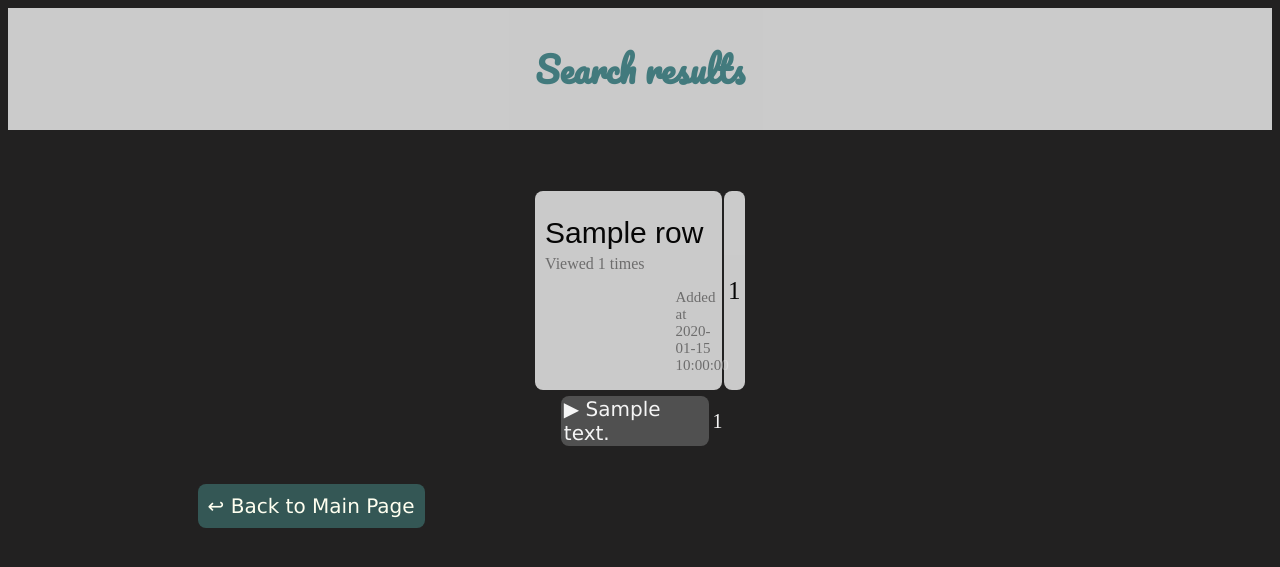
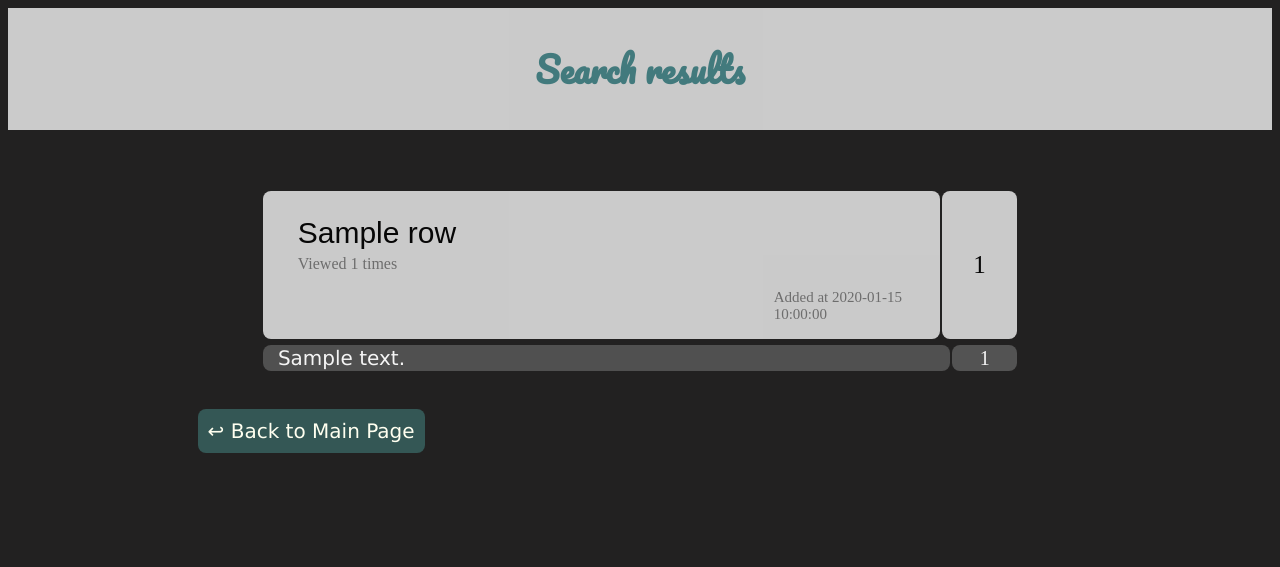
Before and after one commit to craciun-st/ask-mate-blackpatch, a Flask app: template templates/search_results.html in a window 1280 px wide. Shown: the top 567 px of the page. Run offline with Flask 2, Linux system fonts and the light colour scheme; the template is opened without the code that fills it: most values are stand-ins (such as "Sample title", 1, 10 or a date in 2020); parts of the project's set-up code (start-up, migrations or seed data) failed here and were passed over; some libraries are stand-ins or nearby versions.

Commit message:
search page modified

```diff
--- a/static/style.css
+++ b/static/style.css
@@ -703,7 +703,7 @@ table {
 }
 
 .c-search-phrase {
-    background-color: yellow;
+    background-color: rgba(53, 139, 117, 0.555);
 }
 
 /* ----- EDIT QUESTION PAGE ------- */
@@ -864,3 +864,16 @@ th:last-child {
 .c-list-tags div{
     padding: 1%;
 }
+/* ----------SEARCH PAGE--------- */
+
+.search-table {
+    width: 60%;
+}
+
+.answer-search-table {
+    width: 60%;
+}
+.answer-vote-search {
+    background: rgb(83, 83, 83);
+    border-radius: 8px;
+}
--- a/templates/search_results.html
+++ b/templates/search_results.html
@@ -2,7 +2,7 @@
 {% block title %}Search results{% endblock %}
 {% block header_one_text %} Search results {% endblock %}
 {% block table_listing %}
-<table>
+<table class="search-table">
     {% for row in db_questions %}
     <tr>
         <td id="td-background"><br><form action="/question/{{row['id']}}">
@@ -21,12 +21,12 @@
     </tr>
     {% if row["answer_list"] %}
     <tr>
-        <table>
+        <table class ="answer-search-table">
             {% for row_answer in row["answer_list"] %}
             <tr>
-                <td></td>
-                <td id="answer-body">▶   {{row_answer["message"]}}</td>
-                <td id="answer-vote-nr">{{row_answer["vote_number"]}}</td>
+                <!-- <td></td> -->
+                <td id="answer-body">   {{row_answer["message"]}}</td>
+                <td class="answer-vote-search" id="answer-vote-nr">{{row_answer["vote_number"]}}</td>
 
 
             </tr>
```
